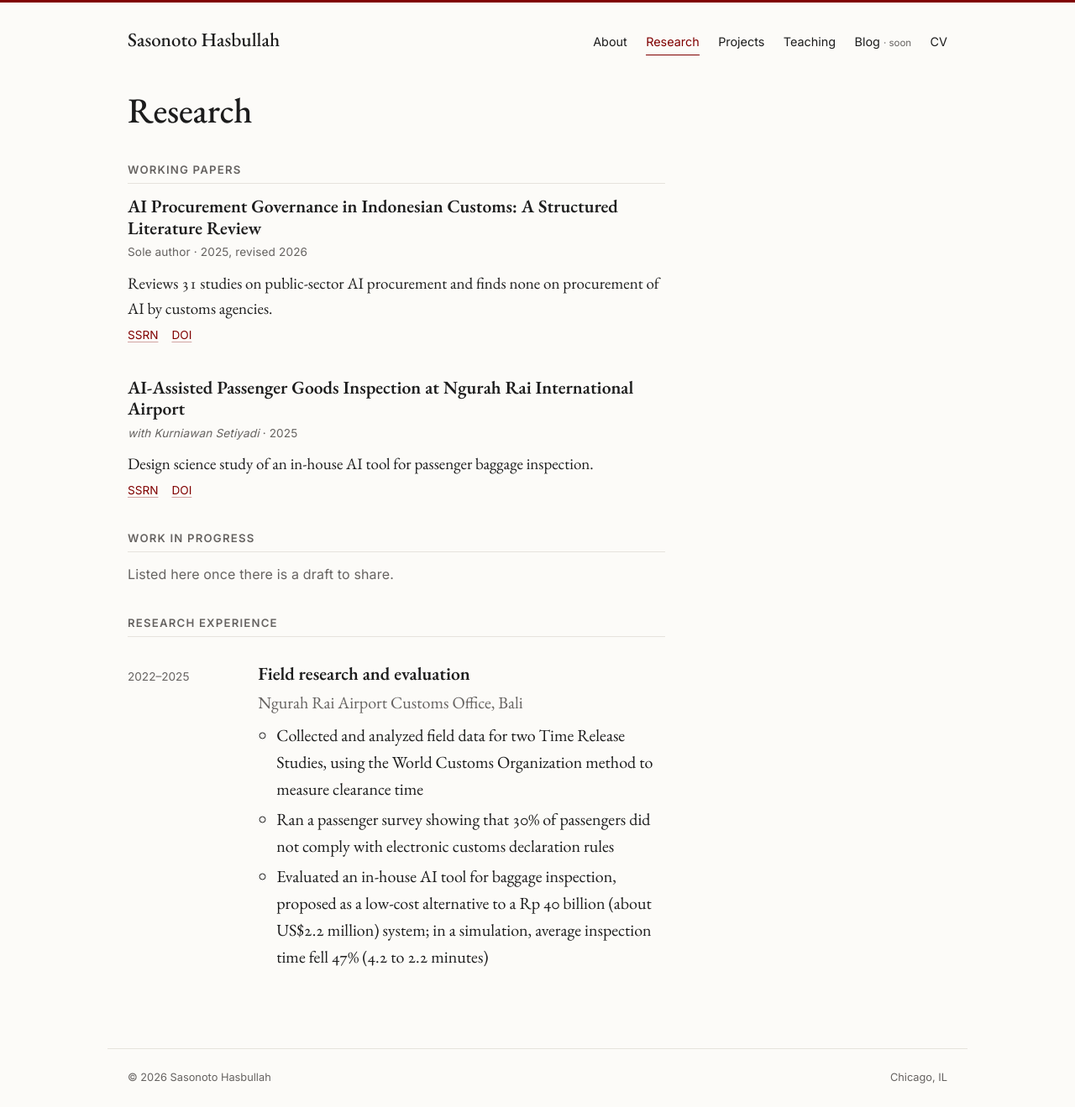
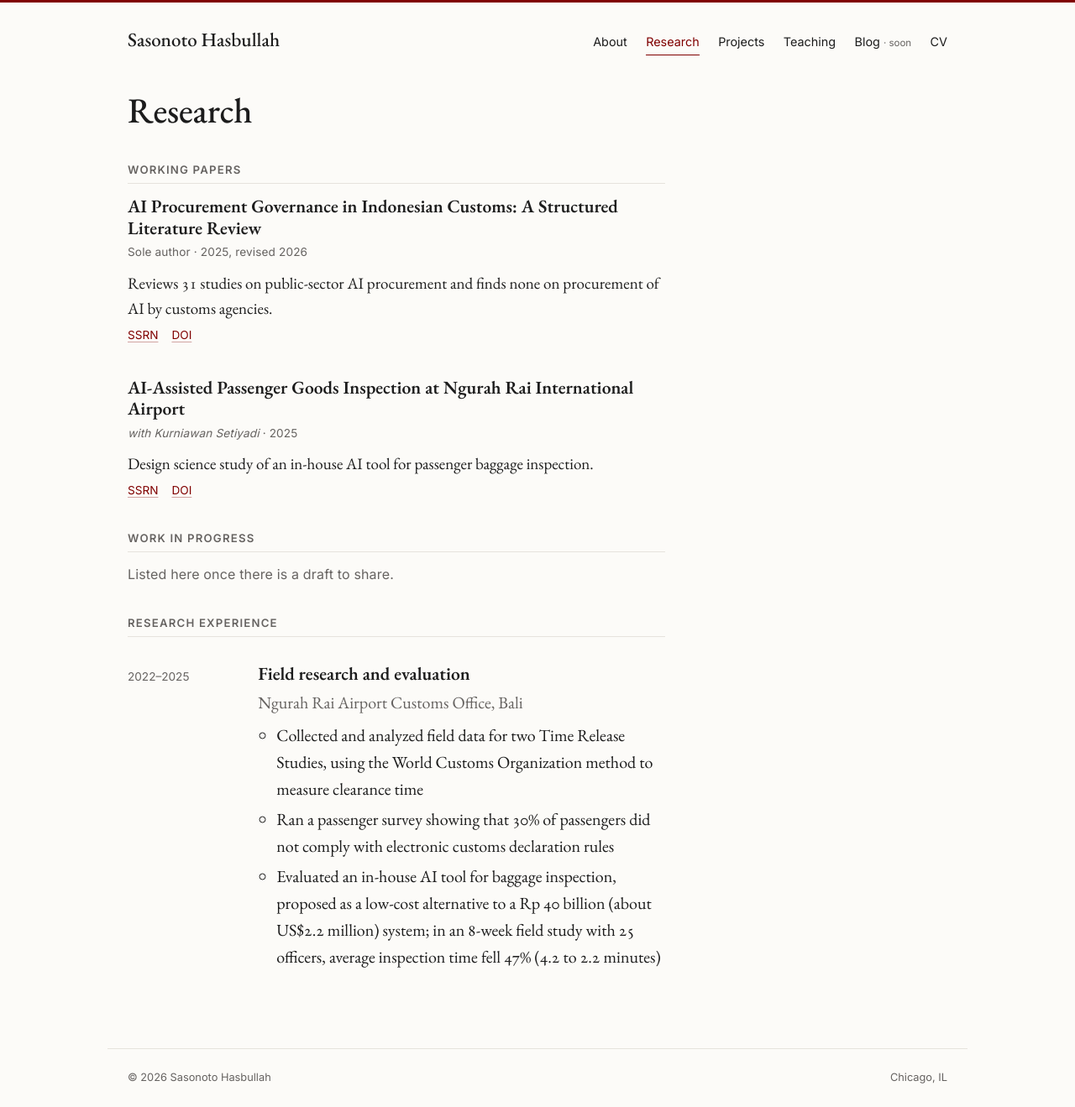
Before and after one commit to sasonoto/sasonoto.github.io, a Jekyll site: the page built from research.html, in a window 1280 px wide. Shown: the whole page at 84% size. Built offline with Jekyll 4.4.1, drawn with Linux system fonts in a browser that asks for light colours.

Commit message:
CV: describe the AI inspection result as the SSRN abstract does
"8-week field study with 25 officers" replaces "simulation" in the
Research Experience bullet and in the public CV PDF.

Co-Authored-By: Claude Opus 5.5 <noreply@anthropic.com>

```diff
--- a/_data/cv.yml
+++ b/_data/cv.yml
@@ -35,7 +35,7 @@ positions:
     bullets:
       - Collected and analyzed field data for two Time Release Studies, using the World Customs Organization method to measure clearance time
       - Ran a passenger survey showing that 30% of passengers did not comply with electronic customs declaration rules
-      - Evaluated an in-house AI tool for baggage inspection, proposed as a low-cost alternative to a Rp 40 billion (about US$2.2 million) system; in a simulation, average inspection time fell 47% (4.2 to 2.2 minutes)
+      - Evaluated an in-house AI tool for baggage inspection, proposed as a low-cost alternative to a Rp 40 billion (about US$2.2 million) system; in an 8-week field study with 25 officers, average inspection time fell 47% (4.2 to 2.2 minutes)
   - kind: professional
     years: "Jan 2026 – Aug 2026"
     title: AI Solutions Engineer
```
Also changed, not shown: 1 other file.
